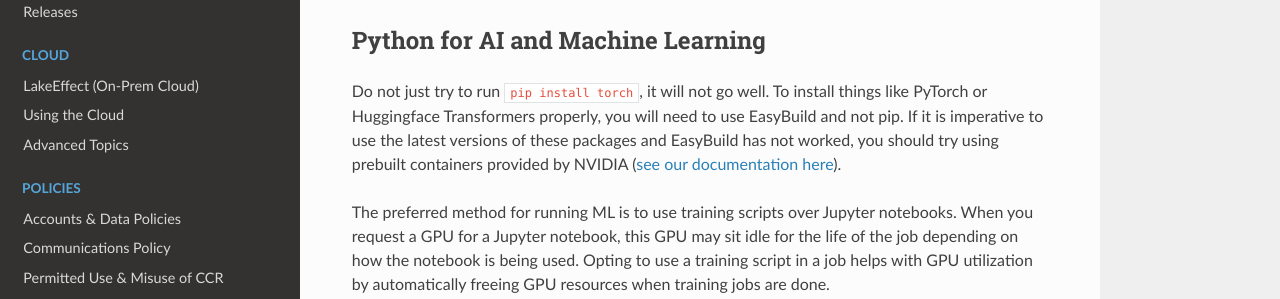
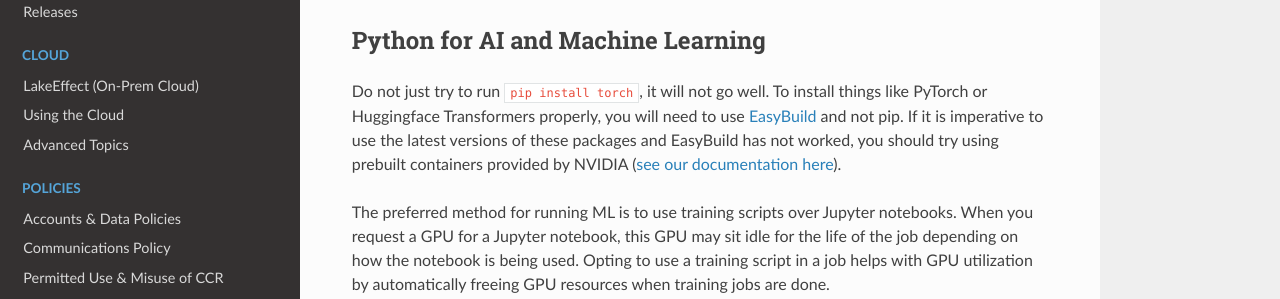
Before and after one commit to ubccr/ccrdocs, an MkDocs documentation site: the page built from pages/howto/python.md, in a window 1280 px wide and 900 px high, scrolled down 2898 px. Shown: the part 176-475 px from the top of the window. Built offline with MkDocs 1.6.1, drawn with Linux system fonts in a browser that asks for light colours; nearby versions of some CDN libraries; part of the change alters nothing that is shown.

```diff
--- a/pages/howto/python.md
+++ b/pages/howto/python.md
@@ -86,7 +86,7 @@ Once this is done, you should be able to see your new kernel in the list of kern
 
 ## Python for AI and Machine Learning
 
-Do not just try to run `pip install torch`, it will not go well. To install things like PyTorch or Huggingface Transformers properly, you will need to use EasyBuild and not pip. If it is imperative to use the latest versions of these packages and EasyBuild has not worked, you should try using prebuilt containers provided by NVIDIA ([see our documentation here](/howto/containerization)).
+Do not just try to run `pip install torch`, it will not go well. To install things like PyTorch or Huggingface Transformers properly, you will need to use [EasyBuild](#installing-new-packages) and not pip. If it is imperative to use the latest versions of these packages and EasyBuild has not worked, you should try using prebuilt containers provided by NVIDIA ([see our documentation here](/howto/containerization)).
 
 The preferred method for running ML is to use training scripts over Jupyter notebooks. When you request a GPU for a Jupyter notebook, this GPU may sit idle for the life of the job depending on how the notebook is being used. Opting to use a training script in a job helps with GPU utilization by automatically freeing GPU resources when training jobs are done.
 
```
